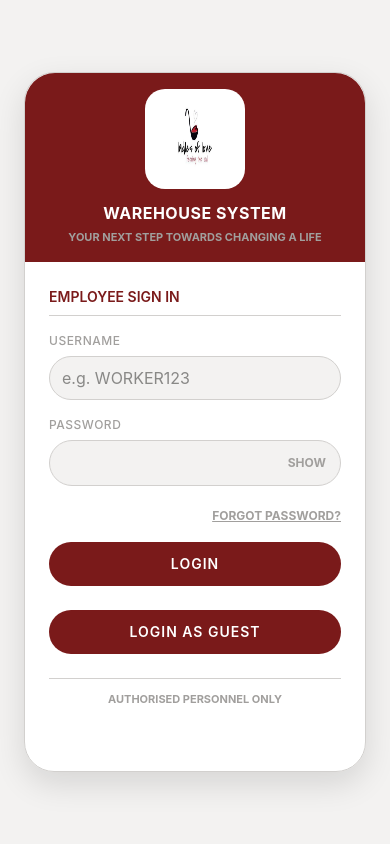
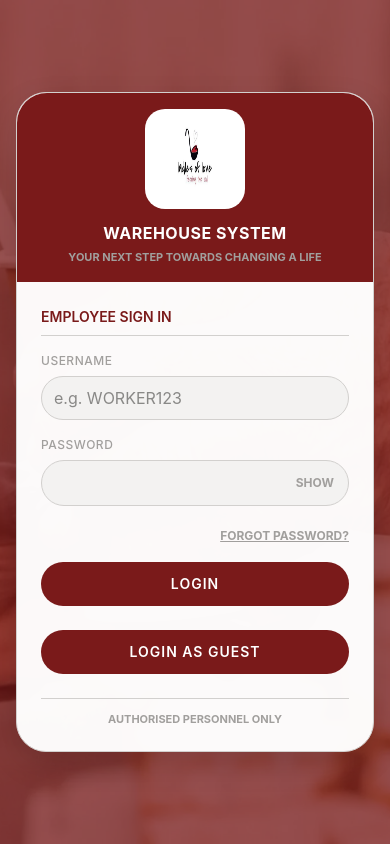
Before and after one commit to AlessioMunkes/warehouse-management-system-lol, a React (Vite) app in the folder client/: page /login in a window 390 px wide. Built offline with nearby package versions, Linux system fonts and the light colour scheme; no server answers.

Commit message:
Background Image + Mobile Responsiveness Added to different devices + Validation error Specification

```diff
--- a/client/src/pages/LoginPage.jsx
+++ b/client/src/pages/LoginPage.jsx
@@ -18,17 +18,39 @@ const LoginPage = () => {
   const [isLoading,          setIsLoading]          = useState(false);
   const [showForgotPassword, setShowForgotPassword] = useState(false);
 
+  const getLoginErrorMessage = (err) => {
+  if (err.name === "NetworkError" || err.message === "Failed to fetch") {
+    return "Could not reach the server. Check your connection and try again.";
+  }
+
+  if (err.status === 401 || err.status === 403) {
+    return "Incorrect username or password.";
+  }
+
+  return err.message || "Login failed. Please try again.";
+};
   const handleSubmit = async (e) => {
+
   e.preventDefault();
-    setError('');
-    if (!username.trim()) { setError('Username is required.'); return; }
-    if (!password)        { setError('Password is required.');  return; }
+  setError("");
+
+  if (!username.trim()) {
+    setError("Username is required.");
+    return;
+  }
+
+  if (!password) {
+    setError("Password is required.");
+    return;
+  }
+
   setIsLoading(true);
+
   try {
     await login(username.trim(), password);
-      navigate('/programmes');
+    navigate("/programmes");
   } catch (err) {
-      setError(err.message || 'Login failed. Please try again.');
+    setError(getLoginErrorMessage(err));
   } finally {
     setIsLoading(false);
   }
@@ -157,4 +179,5 @@ const LoginPage = () => {
   );
 };
 
+
 export default LoginPage;
--- a/client/src/styles/index.css
+++ b/client/src/styles/index.css
@@ -65,13 +65,36 @@
 
   /* Full-screen maroon background (login page, programme select) */
   .page-maroon {
+    position: relative;
     min-height: 100vh;
-    background-color: var(--color-lol-bg);
-    display: flex;
+    min-height: 100dvh; /* Fix for mobile Safari 100vh bug */
+    background-color: var(--color-lol-maroon);
+    display: flex;
+    overflow: hidden;
+
     align-items: center;
     justify-content: center;
-    padding: 24px;
-  }
+    padding: 16px;
+  }
+  .page-maroon::before {
+    content: '';
+  position: absolute;
+  inset: 0;
+  background-image: url('../assets/Laddles_of_Love_Background\ Image.webp');
+  background-size: cover;
+  background-position: center;
+  background-repeat: no-repeat;
+  z-index: 0;
+  }
+  .page-maroon::after {
+  content: '';
+  position: absolute;
+  inset: 0;
+  background-color: var(--color-maroon);
+  opacity: 0.75; /* tint strength — increase toward 0.85 if the photo feels too busy, decrease toward 0.6 if you want more of the photo visible */
+  z-index: 1;
+}
+
 
   /* Full-screen light background (dashboard, task select) */
   .page-light {
@@ -86,20 +109,30 @@
 
   /* White card with top accent stripe — used for login */
   .card {
-  width: 400px;
-  height: 700px;
+  width: 100%;
+  max-width: 400px;
+  height: auto;
   border-radius: 30px;
   box-shadow: 0 12px 32px rgba(0, 0, 0, 0.12);
   border: 1px solid rgba(0, 0, 0, 0.06);
   background: hsla(0, 0%, 100%, 0.973);
   animation: cardEnter 0.4s ease-out;
   border  : 1px solid var(--color-border);
+  position: relative;
+  z-index: 2; /* sits above both the image and the tint */
 
   }
   @keyframes cardEnter {
   from { opacity: 0; transform: translateY(12px); }
   to   { opacity: 1; transform: translateY(0); }
 }
+@media (min-width: 640px)  and (max-width: 1024px) {
+  .card {
+    border-radius: 20px; /* slightly smaller radius reads better on narrow screens */
+    max-width: 420px;
+  }
+}
+
 
   /* Generic white content card (delivery records, PO items) */
   .card-content {
```
Also changed, not shown: client/src/assets/Laddles_of_Love_Background Image.webp (added). Lines whose indentation alone changed are shown as unchanged.
